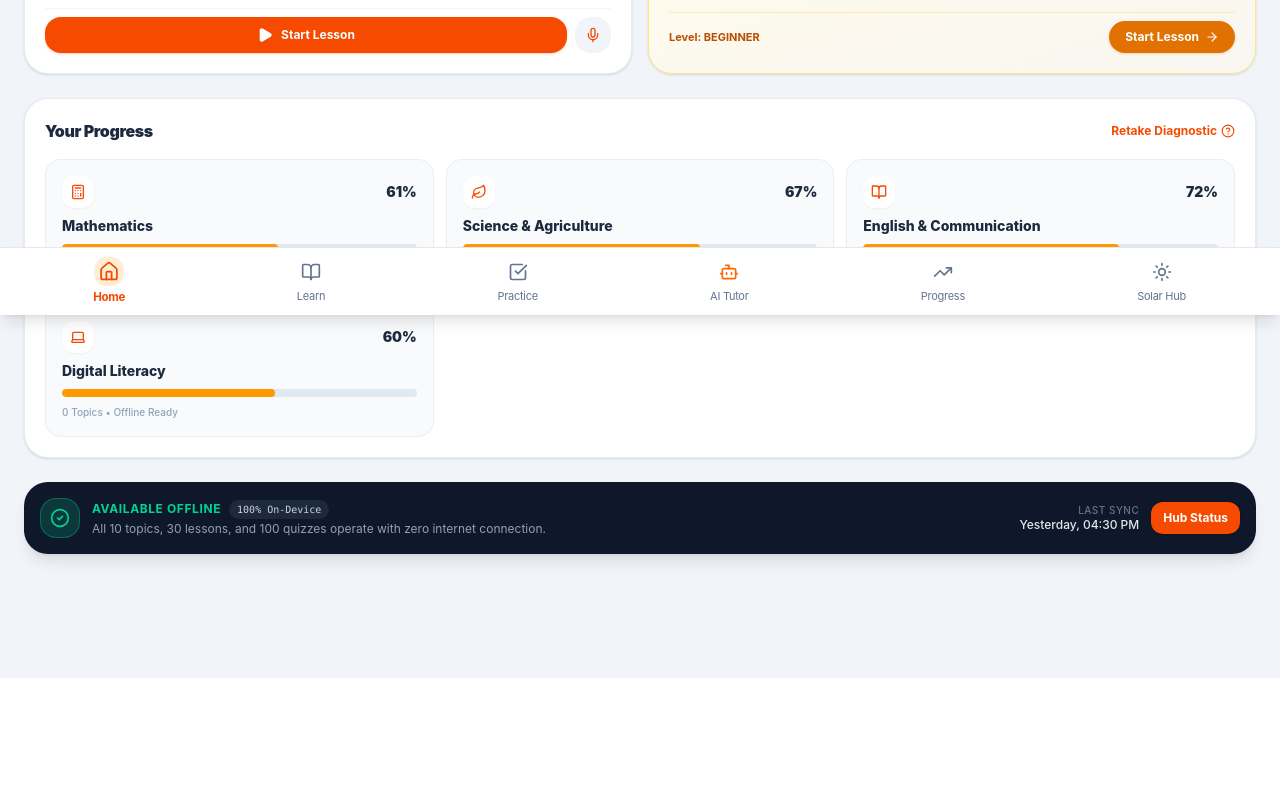
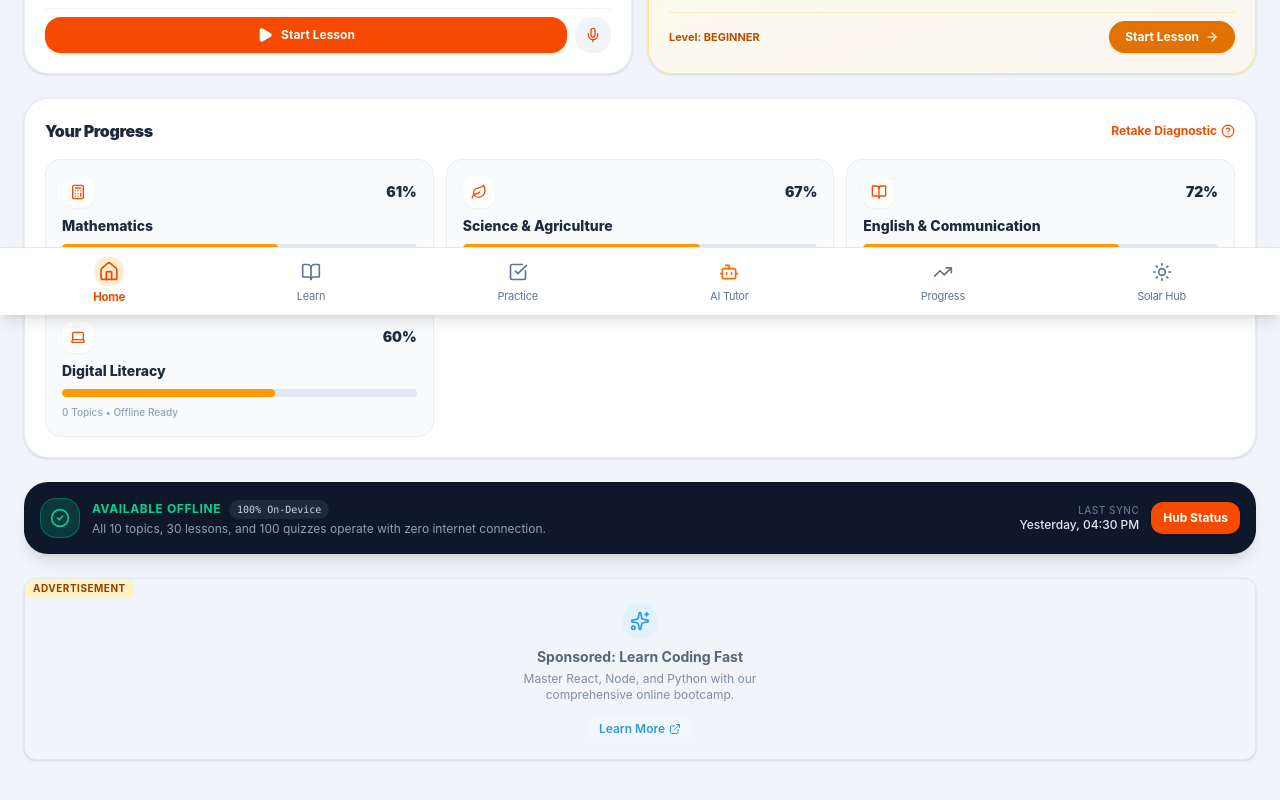
Before and after one commit to Zeenz123/Rehber, a React (Vite) app in the folder student-app/: page / in a window 1280 px wide. Shown: the part 485-1285 px from the top of the page. Before the commit the page ends 1163 px from the top, so only its background shows below. Built offline with nearby package versions, Linux system fonts and the light colour scheme.

Commit message:
feat: integrate AdBanner mock component for ad revenue model

```diff
--- /dev/null
+++ b/student-app/src/components/AdBanner.tsx
@@ -0,0 +1,38 @@
+import React from 'react';
+import { Sparkles, ExternalLink } from 'lucide-react';
+
+interface AdBannerProps {
+  className?: string;
+  format?: 'banner' | 'rectangle';
+}
+
+export function AdBanner({ className = '', format = 'banner' }: AdBannerProps) {
+  const containerClass = format === 'banner' ? 'w-full min-h-[100px]' : 'w-full max-w-[300px] min-h-[250px] mx-auto';
+
+  return (
+    <div className={`relative overflow-hidden bg-slate-100 border border-slate-200 rounded-xl p-4 flex flex-col items-center justify-center text-center shadow-sm ${containerClass} ${className}`}>
+      {/* Ad Label */}
+      <div className="absolute top-0 left-0 bg-amber-100 text-amber-800 text-[10px] font-bold px-2 py-0.5 rounded-br-lg uppercase tracking-wider">
+        Advertisement
+      </div>
+
+      <div className="mt-2 flex flex-col items-center gap-2 opacity-80 hover:opacity-100 transition-opacity">
+        <div className="bg-sky-100 p-2 rounded-full text-sky-600">
+          <Sparkles className="w-5 h-5" />
+        </div>
+        <div className="space-y-1">
+          <h4 className="font-bold text-slate-700 text-sm">Sponsored: Learn Coding Fast</h4>
+          <p className="text-xs text-slate-500 max-w-[250px]">
+            Master React, Node, and Python with our comprehensive online bootcamp.
+          </p>
+        </div>
+        <button className="mt-1 flex items-center gap-1 text-xs font-semibold text-sky-600 bg-sky-50 px-3 py-1.5 rounded-full hover:bg-sky-100 transition-colors cursor-pointer">
+          Learn More <ExternalLink className="w-3 h-3" />
+        </button>
+      </div>
+
+      {/* Placeholder for actual Google AdSense / AdMob scripts later */}
+      {/* <ins className="adsbygoogle" style={{ display: 'block' }} data-ad-client="ca-pub-XXXXXX" data-ad-slot="XXXXXX" data-ad-format="auto" data-full-width-responsive="true"></ins> */}
+    </div>
+  );
+}
--- a/student-app/src/components/HomeScreen.tsx
+++ b/student-app/src/components/HomeScreen.tsx
@@ -23,6 +23,7 @@ import { localDb } from '../services/localDb';
 import { t } from '../services/i18n';
 import { NetworkStatus, User, LearnerProfile } from '../types';
 import { JoinStudentModal } from './JoinStudentModal';
+import { AdBanner } from './AdBanner';
 
 interface HomeScreenProps {
   onStartLesson: (lessonId?: string) => void;
@@ -457,7 +458,9 @@ export const HomeScreen: React.FC<HomeScreenProps> = ({
         </div>
       </div>
 
-      {/* Walkthrough Modal */}
+      <AdBanner className="mt-6 mb-2" format="banner" />
+
+        {/* Walkthrough Modal */}
       {isDemoOpen && (
         <div className="fixed inset-0 z-50 flex items-center justify-center p-4">
           <div className="absolute inset-0 bg-slate-900/60 backdrop-blur-sm" onClick={() => setIsDemoOpen(false)} />
--- a/student-app/src/components/LearnScreen.tsx
+++ b/student-app/src/components/LearnScreen.tsx
@@ -418,6 +418,8 @@ export const LearnScreen: React.FC<LearnScreenProps> = ({
           </button>
         </div>
       </div>
+
+      <AdBanner className="mt-6 mb-4" />
     </div>
   );
 };
```
